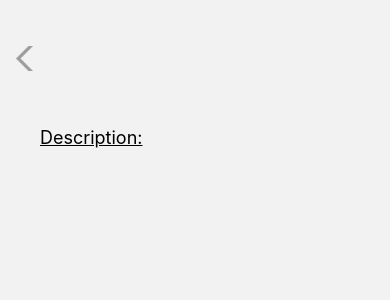
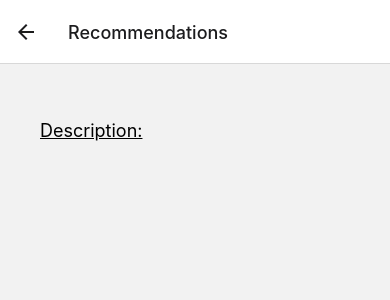
Before and after one commit to junshenlye/codeexp, a React Native app: screen /Recommendations in a window 390 px wide. Shown: the top 300 px of the page. Built offline with nearby package versions, Linux system fonts and the light colour scheme; no server answers.

Commit message:
ReEnable Default header

```diff
--- a/App.js
+++ b/App.js
@@ -14,11 +14,8 @@ const App = () => {
     return (
         <>
             <NavigationContainer>
-        <Stack.Navigator
-          screenOptions={{
-            headerShown: false
-          }}>
-          <Stack.Screen name="NavigationDrawer" component={NavigationDrawer} />
+                <Stack.Navigator>
+                    <Stack.Screen name="NavigationDrawer" component={NavigationDrawer} options={{ headerShown: false }} />
                     <Stack.Screen name="Recommendations" component={RecommendationScreen} />
                 </Stack.Navigator>
             </NavigationContainer>
--- a/src/screens/DashboardScreen.js
+++ b/src/screens/DashboardScreen.js
@@ -6,9 +6,7 @@ import { styles } from '../Dashboard/DashboardStyles';
 
 import ObjectivesPanel from '../Dashboard/ObjectivesPanel';
 
-
 const DashboardScreen = ({ navigation }) => {
-
     // Update Navigation Title
     useEffect(() => {
         navigation.setOptions({
@@ -32,7 +30,7 @@ const DashboardScreen = ({ navigation }) => {
     };
     return (
         <>
-      <View style={{ margin: 20  }}>
+            <View style={{ margin: 20 }}>
                 <ScrollView>
                     <View style={styles.dashboardcontainer}>
                         <View style={styles.cardContainer}>
@@ -41,17 +39,14 @@ const DashboardScreen = ({ navigation }) => {
                     </View>
                     {Object.keys(data).length > 0 && (
                         <View style={styles.container}>
-              {data.articles.map((article, index) => (
+                            {data.articles?.map((article, index) => (
                                 <TouchableOpacity key={index} onPress={() => handleNewsPress(article.url)}>
                                     <View style={styles.cardContainer}>
                                         <Text style={styles.title}>{article.title}</Text>
-                    <Image
-                      source={{ uri: article.urlToImage }}
-                      style={styles.image}
-                    />
+                                        <Image source={{ uri: article.urlToImage }} style={styles.image} />
                                     </View>
                                 </TouchableOpacity>
-              ))}
+                            )) || 'Failed to Load!'}
                         </View>
                     )}
                 </ScrollView>
--- a/src/screens/RecommendationScreen.js
+++ b/src/screens/RecommendationScreen.js
@@ -5,27 +5,14 @@ import image from '../../assets/back.png';
 import { ScrollView } from 'react-native-gesture-handler';
 
 const RecommendationScreen = ({ navigation }) => {
-  const handleBackPress = () => {
-    navigation.goBack(); // Go back to the previous screen
-  };
-
     return (
         <View style={styles.container}>
-      {/* Header */}
-      <View style={styles.headerContainer}>
-        <TouchableOpacity onPress={handleBackPress} style={styles.backButton}>
-
-          <Image source={image}resizeMode="cover" style={styles.image}/>
-        </TouchableOpacity>
-      </View>
-
             <ScrollView>
                 <View style={styles.contentContainer}>
                     <Text style={styles.text}>Description:</Text>
                 </View>
             </ScrollView>
         </View>
-
     );
 };
 
```
Lines whose indentation alone changed are shown as unchanged.
